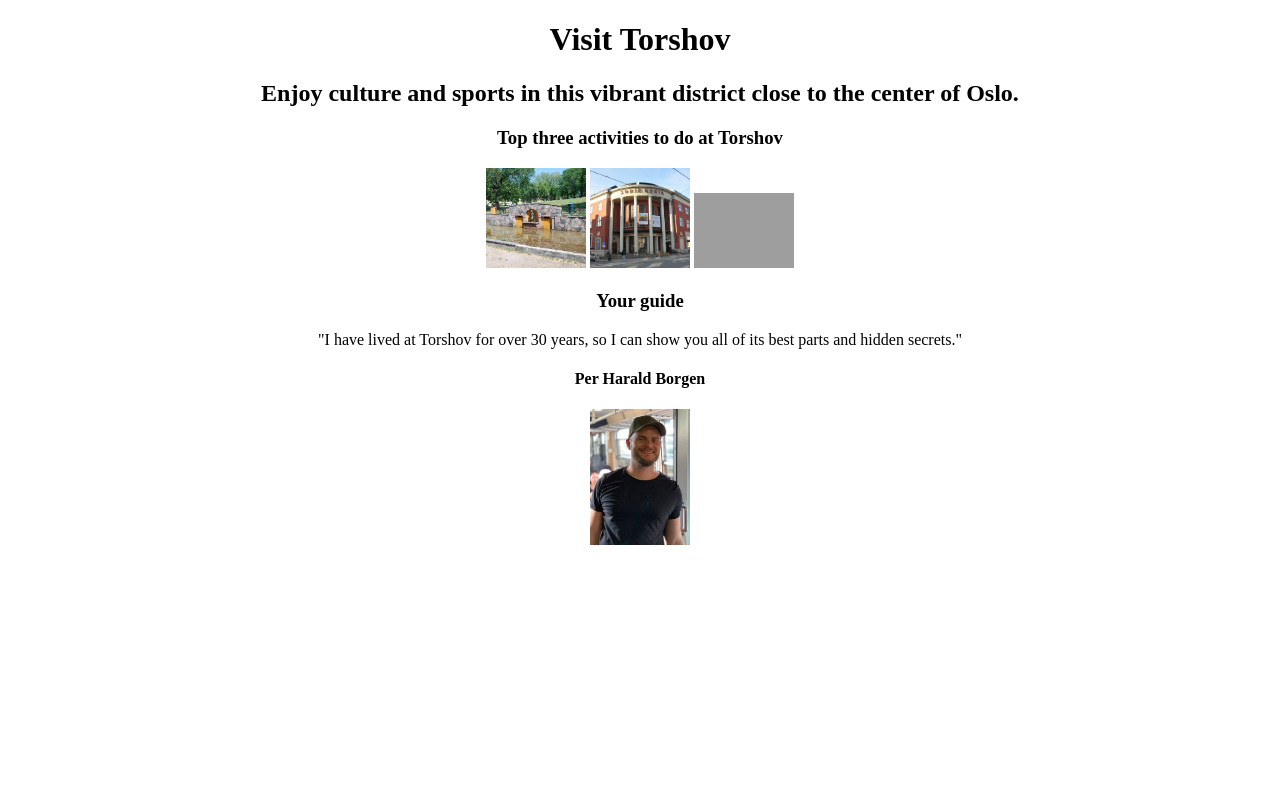
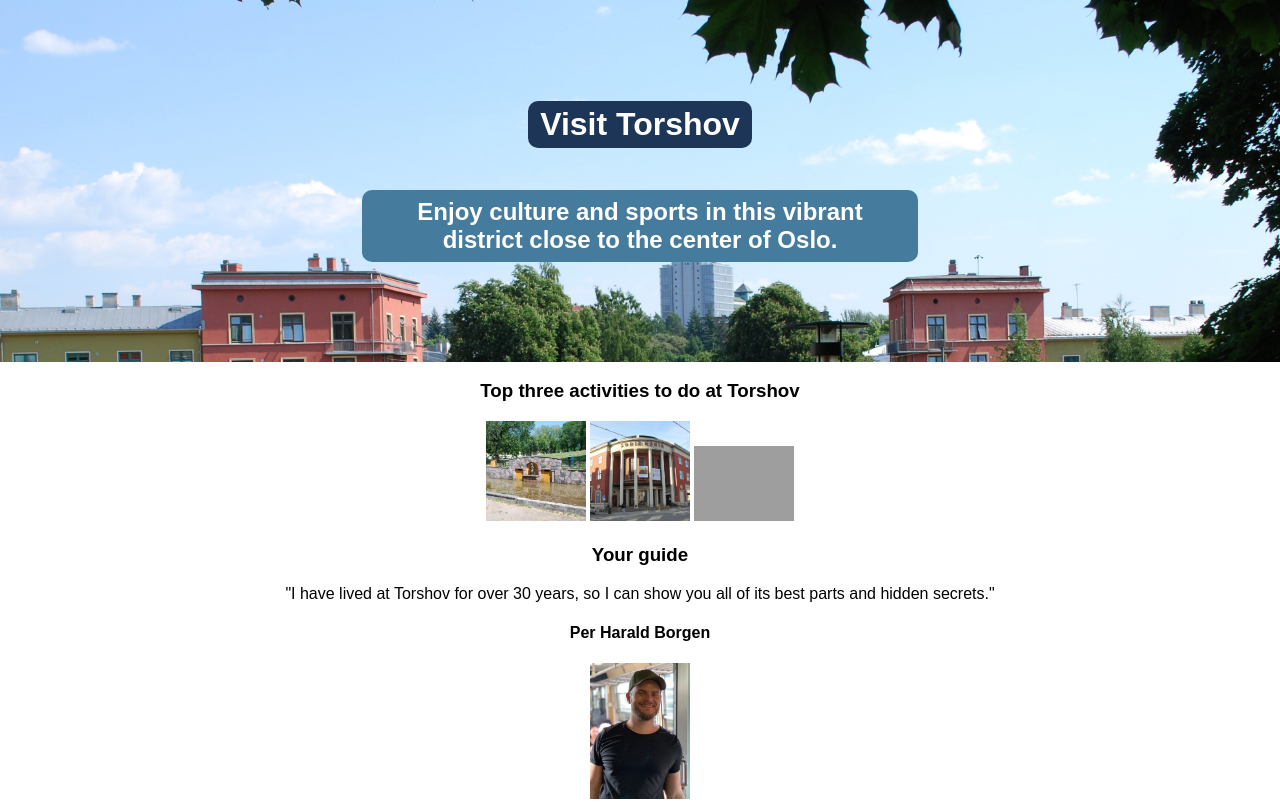
Before and after one commit to nirusu10/hometown-homepage, a website built with Vite: page index.html in a window 1280 px wide. Built offline with nearby package versions, Linux system fonts and the light colour scheme; grey boxes are pictures that could not be loaded.

Commit message:
add hero-section

```diff
--- a/index.html
+++ b/index.html
@@ -1,30 +1,35 @@
 <!DOCTYPE html>
 <html>
   <head>
-        <link rel="stylesheet" href="styles.css">
+    <link rel="stylesheet" href="styles.css" />
   </head>
   <body>
-
     <!-- HERO SECTION -->
-        <div>
-            <h1>Visit Torshov</h1>
-            <h2>Enjoy culture and sports in this vibrant district close to the center of Oslo.</h2>
+    <div id="hero">
+      <h1 class="title">Visit Torshov</h1>
+      <h2 class="hero-text">
+        Enjoy culture and sports in this vibrant district close to the center of
+        Oslo.
+      </h2>
     </div>
 
     <!-- ACTIVITIES SECTION -->
     <div>
       <h3>Top three activities to do at Torshov</h3>
-            <img src="images/park.jpg">
-            <img src="images/theatre.jpg">
-            <img src="images/sports.jpg">
+      <img src="images/park.jpg" />
+      <img src="images/theatre.jpg" />
+      <img src="images/sports.jpg" />
     </div>
 
     <!-- GUIDE SECTION -->
     <div>
       <h3>Your guide</h3>
-            <p>"I have lived at Torshov for over 30 years, so I can show you all of its best parts and hidden secrets."</p>
+      <p>
+        "I have lived at Torshov for over 30 years, so I can show you all of its
+        best parts and hidden secrets."
+      </p>
       <h4>Per Harald Borgen</h4>
-            <img src="images/per.jpg">
+      <img src="images/per.jpg" />
     </div>
   </body>
 </html>
--- a/styles.css
+++ b/styles.css
@@ -9,10 +9,34 @@ DARK BLUE: #1D3557
 */
 
 body {
-    margin: 0;
-    text-align: center;
+  margin: 0;
+  text-align: center;
+  font-family: Arial, Helvetica, sans-serif;
 }
 
 img {
-    width: 100px;
+  width: 100px;
 }
+
+#hero {
+  background-image: url('images/torshov.jpg');
+  background-size: cover;
+  color: white;
+  display: flex;
+  flex-direction: column;
+  align-items: center;
+  padding-block: min(10vh, 10rem);
+}
+
+.title {
+  background-color: #1d3557;
+  padding: 5px 12px;
+  border-radius: 10px;
+}
+
+.hero-text {
+  background-color: #457b9d;
+  max-width: 500px;
+  border-radius: 10px;
+  padding: 8px 28px;
+}
```
Lines whose indentation alone changed are shown as unchanged.
